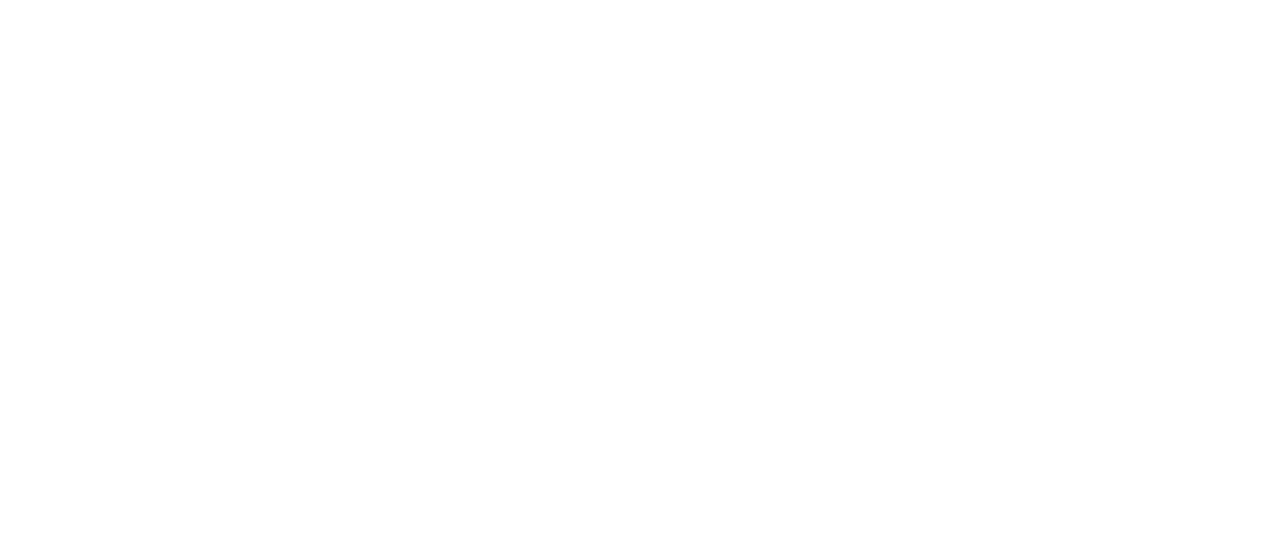
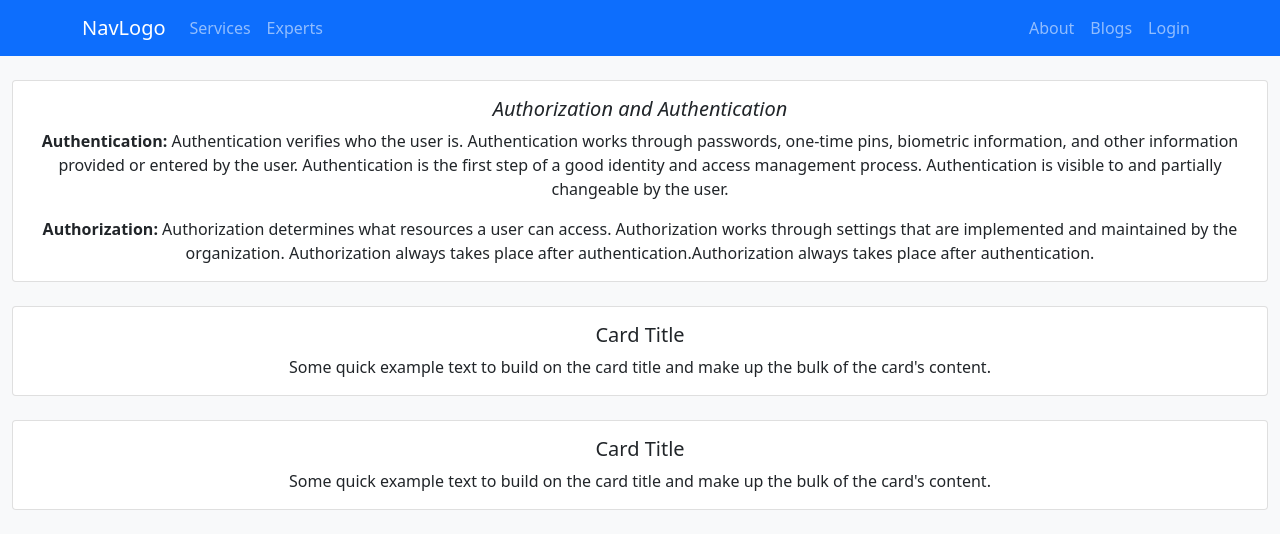
Before and after one commit to Rejaur9131/independent-service-provider, a React (Create React App) app: page /blogs in a window 1280 px wide. Before the commit this address had no page. Shown: the top 548 px of the page. Built offline with nearby package versions, Linux system fonts and the light colour scheme; no server answers.

Commit message:
worked with blog about and signinwithgoogle.

```diff
--- a/src/App.js
+++ b/src/App.js
@@ -1,7 +1,6 @@
 import { Route, Routes } from 'react-router-dom';
 import 'bootstrap/dist/css/bootstrap.min.css';
 
-import './App.css';
 import Home from './Pages/Home/Home/Home';
 import About from './Pages/About/About';
 import Login from './Pages/Login/Login/Login';
@@ -9,6 +8,8 @@ import SignUp from './Pages/Login/SignUp/SignUp';
 import RequireAuth from './Pages/Login/RequireAuth/RequireAuth';
 import Checkout from './Pages/Chekout/Checkout';
 import Header from './Pages/Shared/Header/Header';
+import Blogs from './Pages/Blogs/Blogs';
+import NotFound from './Pages/Shared/Notfound/NotFound';
 
 function App() {
   return (
@@ -18,6 +19,7 @@ function App() {
         <Route path="/" element={<Home></Home>}></Route>
         <Route path="/home" element={<Home></Home>}></Route>
         <Route path="/about" element={<About></About>}></Route>
+        <Route path="/blogs" element={<Blogs></Blogs>}></Route>
         <Route path="/login" element={<Login></Login>}></Route>
         <Route path="/signup" element={<SignUp></SignUp>}></Route>
         <Route
@@ -28,6 +30,7 @@ function App() {
             </RequireAuth>
           }
         ></Route>
+        <Route path="*" element={<NotFound></NotFound>}></Route>
       </Routes>
     </div>
   );
--- a/src/Pages/About/About.js
+++ b/src/Pages/About/About.js
@@ -1,9 +1,16 @@
 import React from 'react';
+import pic from '../../images/profile2.png';
 
 const About = () => {
   return (
-    <div>
-      <h2>This is about Md. Rejaur Rahman</h2>
+    <div className="row m-4 align-content-center bg-light">
+      <div className="col-md-5 border">
+        <img className="w-75" src={pic} alt="" />
+      </div>
+      <div className="col-md-7 text-justify border">
+        <h2 className="text-primary">Md. Rejaur Rahman</h2>
+        <p className="fs-5 ">I am a Banker from Meghna Bank Limited and I wanna switch my career. I have been learning web development for about 4-5 years. In those days I was unable to grab the skills that is required to become a web developer going through scattered resoures that I have followed. Now I am confident that if I get an oppotunity of an intern it will enrich my knowledge base to pursue my career as a web devloper. In upcoming 2-3 month, I wanna get an intern at least. To get this I wanna complete this course intime, get a chance in SCIC and ACC, and do other things it requires to become web developer.</p>
+      </div>
     </div>
   );
 };
--- /dev/null
+++ b/src/Pages/Blogs/Blogs.js
@@ -0,0 +1,36 @@
+import React from 'react';
+import { Card, Button } from 'react-bootstrap';
+
+const Blogs = () => {
+  return (
+    <div className="row g-4 p-4 bg-light text-center">
+      <Card className="rounded">
+        <Card.Body>
+          <Card.Title>
+            <em>Authorization and Authentication</em>
+          </Card.Title>
+          <Card.Text>
+            <strong>Authentication:</strong> Authentication verifies who the user is. Authentication works through passwords, one-time pins, biometric information, and other information provided or entered by the user. Authentication is the first step of a good identity and access management process. Authentication is visible to and partially changeable by the user.
+          </Card.Text>
+          <Card.Text>
+            <strong>Authorization:</strong> Authorization determines what resources a user can access. Authorization works through settings that are implemented and maintained by the organization. Authorization always takes place after authentication.Authorization always takes place after authentication.
+          </Card.Text>
+        </Card.Body>
+      </Card>
+      <Card className="rounded">
+        <Card.Body>
+          <Card.Title>Card Title</Card.Title>
+          <Card.Text>Some quick example text to build on the card title and make up the bulk of the card's content.</Card.Text>
+        </Card.Body>
+      </Card>
+      <Card className="rounded">
+        <Card.Body>
+          <Card.Title>Card Title</Card.Title>
+          <Card.Text>Some quick example text to build on the card title and make up the bulk of the card's content.</Card.Text>
+        </Card.Body>
+      </Card>
+    </div>
+  );
+};
+
+export default Blogs;
--- a/src/Pages/Login/Login/Login.js
+++ b/src/Pages/Login/Login/Login.js
@@ -1,4 +1,4 @@
-import React, { useRef } from 'react';
+import React, { useEffect, useRef } from 'react';
 import { Form, Button } from 'react-bootstrap';
 import { useSignInWithEmailAndPassword } from 'react-firebase-hooks/auth';
 import { useNavigate } from 'react-router-dom';
@@ -12,6 +12,11 @@ const Login = () => {
   let errorElement;
 
   const [signInWithEmailAndPassword, user, loading, error] = useSignInWithEmailAndPassword(auth);
+  useEffect(() => {
+    if (user) {
+      return navigate('/');
+    }
+  }, [user]);
 
   if (error) {
     errorElement = <p className="text-danger text-start">Error:{error.message}</p>;
--- a/src/Pages/Login/SignUp/SignUp.js
+++ b/src/Pages/Login/SignUp/SignUp.js
@@ -3,6 +3,7 @@ import { Button, Form } from 'react-bootstrap';
 import { useCreateUserWithEmailAndPassword } from 'react-firebase-hooks/auth';
 import { useNavigate } from 'react-router-dom';
 import auth from './../../../firebase.init';
+import SocialLogin from './../SocialLogin/SocialLogin';
 
 const SignUp = () => {
   const navigate = useNavigate();
@@ -56,6 +57,7 @@ const SignUp = () => {
       <p className="btn btn-link text-danger text-decoration-none" onClick={() => navigate('/login')}>
         Already have an account?
       </p>
+      <SocialLogin></SocialLogin>
     </div>
   );
 };
--- /dev/null
+++ b/src/Pages/Login/SocialLogin/SocialLogin.js
@@ -0,0 +1,39 @@
+import React from 'react';
+import auth from './../../../firebase.init';
+import { useSignInWithGoogle } from 'react-firebase-hooks/auth';
+import { useNavigate } from 'react-router-dom';
+import google from '../../../images/google.png';
+
+const SocialLogin = () => {
+  const [signInWithGoogle, user, loading, error] = useSignInWithGoogle(auth);
+
+  const navigate = useNavigate();
+  let erorrElement;
+
+  if (error) {
+    erorrElement = <p className="text-danger">Error: {error?.message}</p>;
+  }
+
+  if (user) {
+    navigate('/home');
+  }
+
+  return (
+    <div>
+      <div className="d-flex align-items-center">
+        <div style={{ height: '1px' }} className="bg-primary w-50"></div>
+        <p className="mt-2 px-2">or</p>
+        <div style={{ height: '1px' }} className="bg-primary w-50"></div>
+      </div>
+      {erorrElement}
+      <div>
+        <button onClick={() => signInWithGoogle()} className="btn btn-light d-block mx-auto w-100 ">
+          <img style={{ width: '30px' }} src={google} alt="" />
+          <span className="px-3">Google SignIn</span>
+        </button>
+      </div>
+    </div>
+  );
+};
+
+export default SocialLogin;
--- a/src/Pages/Shared/Header/Header.js
+++ b/src/Pages/Shared/Header/Header.js
@@ -1,10 +1,52 @@
 import React from 'react';
+import { Container, Nav, Navbar, NavDropdown } from 'react-bootstrap';
+import { Link } from 'react-router-dom';
+
+import { useAuthState } from 'react-firebase-hooks/auth';
+import auth from './../../../firebase.init';
+import { signOut } from 'firebase/auth';
 
 const Header = () => {
+  const [user] = useAuthState(auth);
+
+  const handleSignOut = () => {
+    signOut(auth);
+  };
+
   return (
-    <div>
-      <nav></nav>
-    </div>
+    <>
+      <Navbar collapseOnSelect expand="lg" sticky="top" bg="primary" variant="dark">
+        <Container>
+          <Navbar.Brand as={Link} to="/">
+            NavLogo
+          </Navbar.Brand>
+          <Navbar.Toggle aria-controls="responsive-navbar-nav" />
+          <Navbar.Collapse id="responsive-navbar-nav">
+            <Nav className="me-auto">
+              <Nav.Link href="home#services">Services</Nav.Link>
+              <Nav.Link href="home#experts">Experts</Nav.Link>
+            </Nav>
+            <Nav>
+              <Nav.Link as={Link} to="about">
+                About
+              </Nav.Link>
+              <Nav.Link as={Link} to="blogs">
+                Blogs
+              </Nav.Link>
+              {user ? (
+                <button className="btn btn-link text-white text-decoration-none" onClick={handleSignOut}>
+                  Sign out
+                </button>
+              ) : (
+                <Nav.Link as={Link} to="login">
+                  Login
+                </Nav.Link>
+              )}
+            </Nav>
+          </Navbar.Collapse>
+        </Container>
+      </Navbar>
+    </>
   );
 };
 
--- /dev/null
+++ b/src/Pages/Shared/Notfound/NotFound.js
@@ -0,0 +1,11 @@
+import React from 'react';
+
+const NotFound = () => {
+  return (
+    <div>
+      <h2>404, Not Found</h2>
+    </div>
+  );
+};
+
+export default NotFound;
```
Also changed, not shown: src/images/google.png (added), src/images/profile2.png (added).
